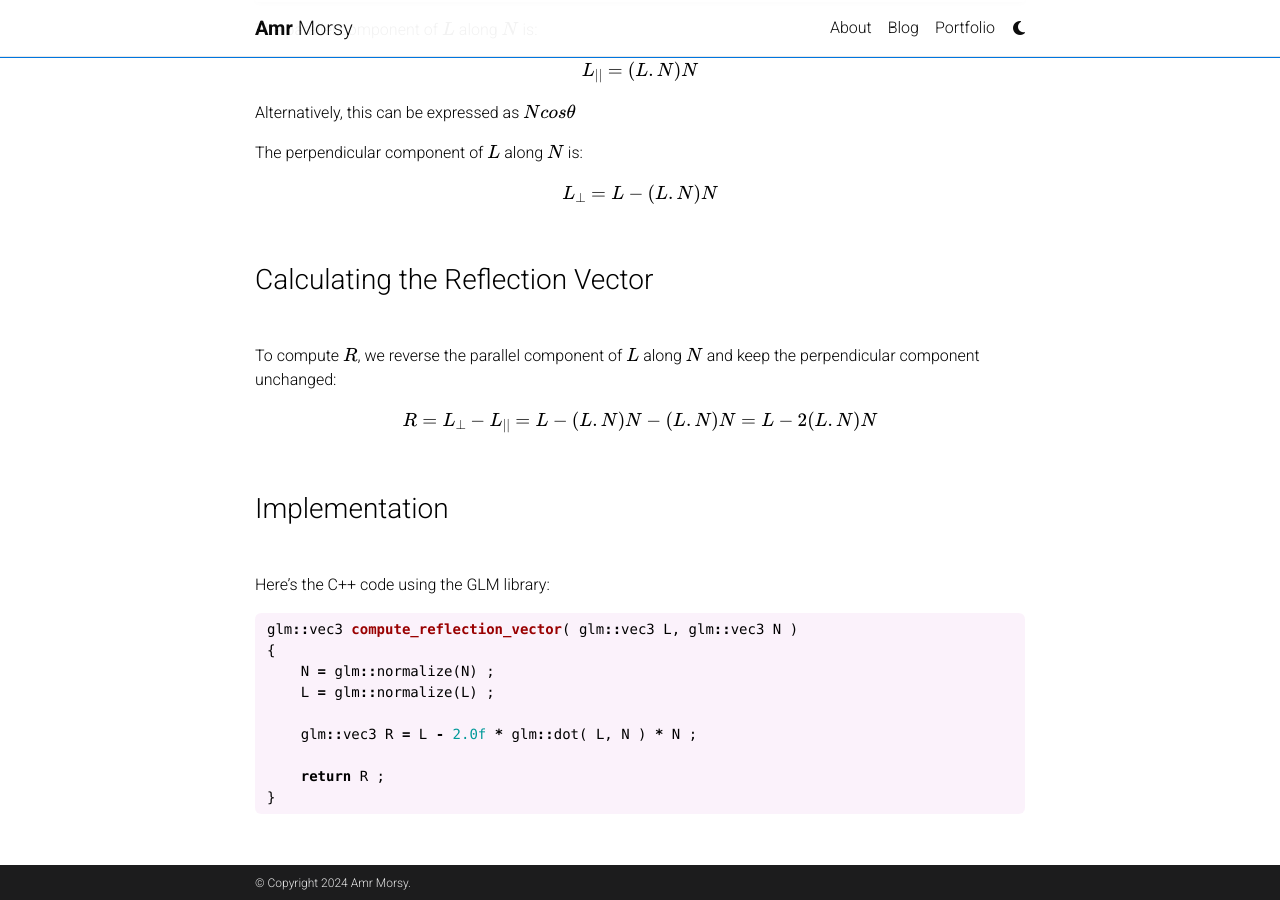
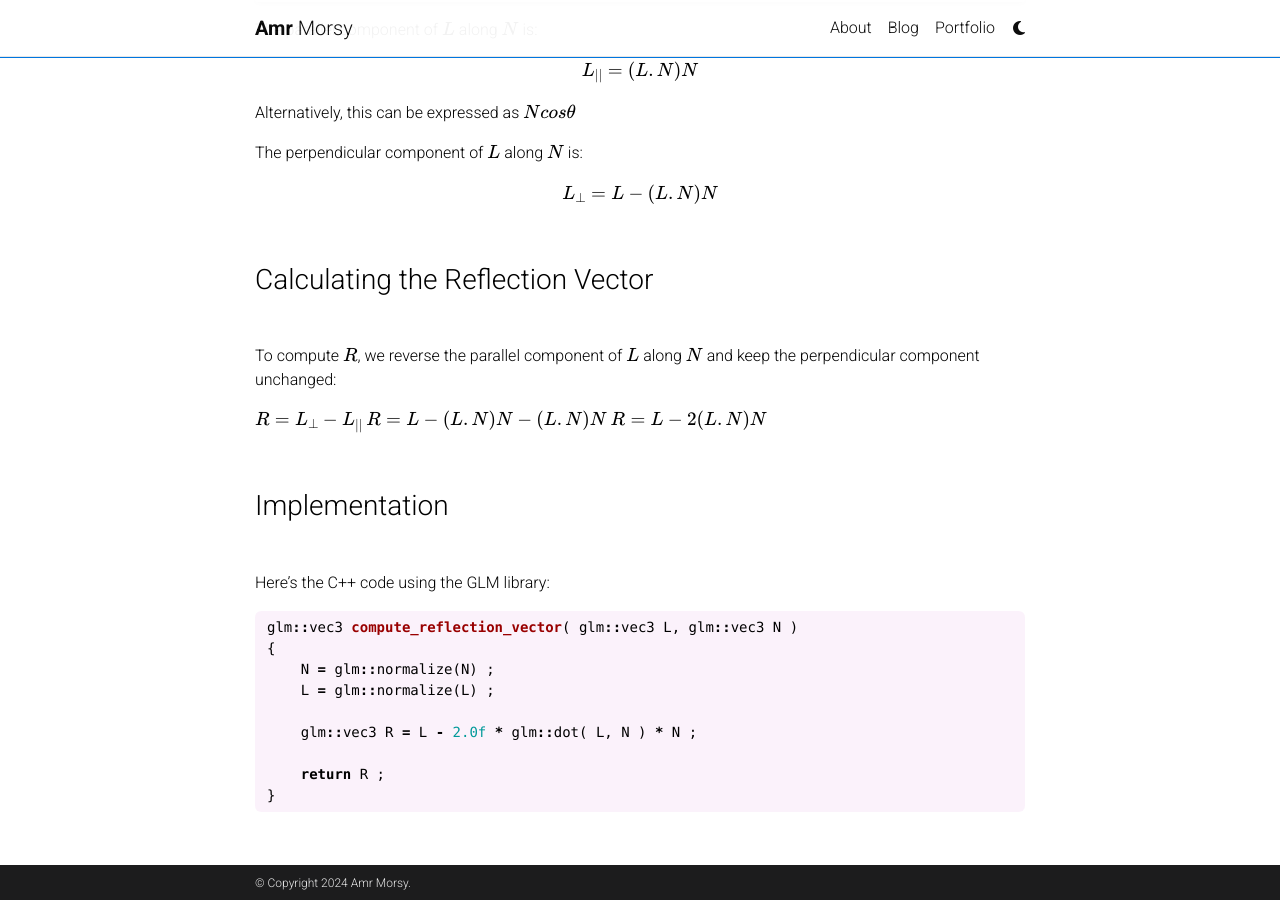
Before and after one commit to AmrHMorsy/AmrMorsy.github.io, a Jekyll site: the page built from _posts/2015-07-15-code.md, in a window 1280 px wide and 900 px high, scrolled down 2095 px. Built offline with Jekyll 4.4.1, drawn with Linux system fonts in a browser that asks for light colours; full-size pictures stand in for the smaller copies a plugin makes; comment, search, counter and statistics services are not loaded; a style sheet for code colours, icons or effects is not loaded.

Commit message:
Update 2015-07-15-code.md

```diff
--- a/_posts/2015-07-15-code.md
+++ b/_posts/2015-07-15-code.md
@@ -66,8 +66,12 @@
 
 $$
 R = L_⊥ - L_{||}
-= L - (L.N)N - (L.N)N
-= L - 2 (L.N)N
+$$
+$$
+R = L - (L.N)N - (L.N)N
+$$
+$$
+R = L - 2 (L.N)N
 $$
 
 <br>
```
